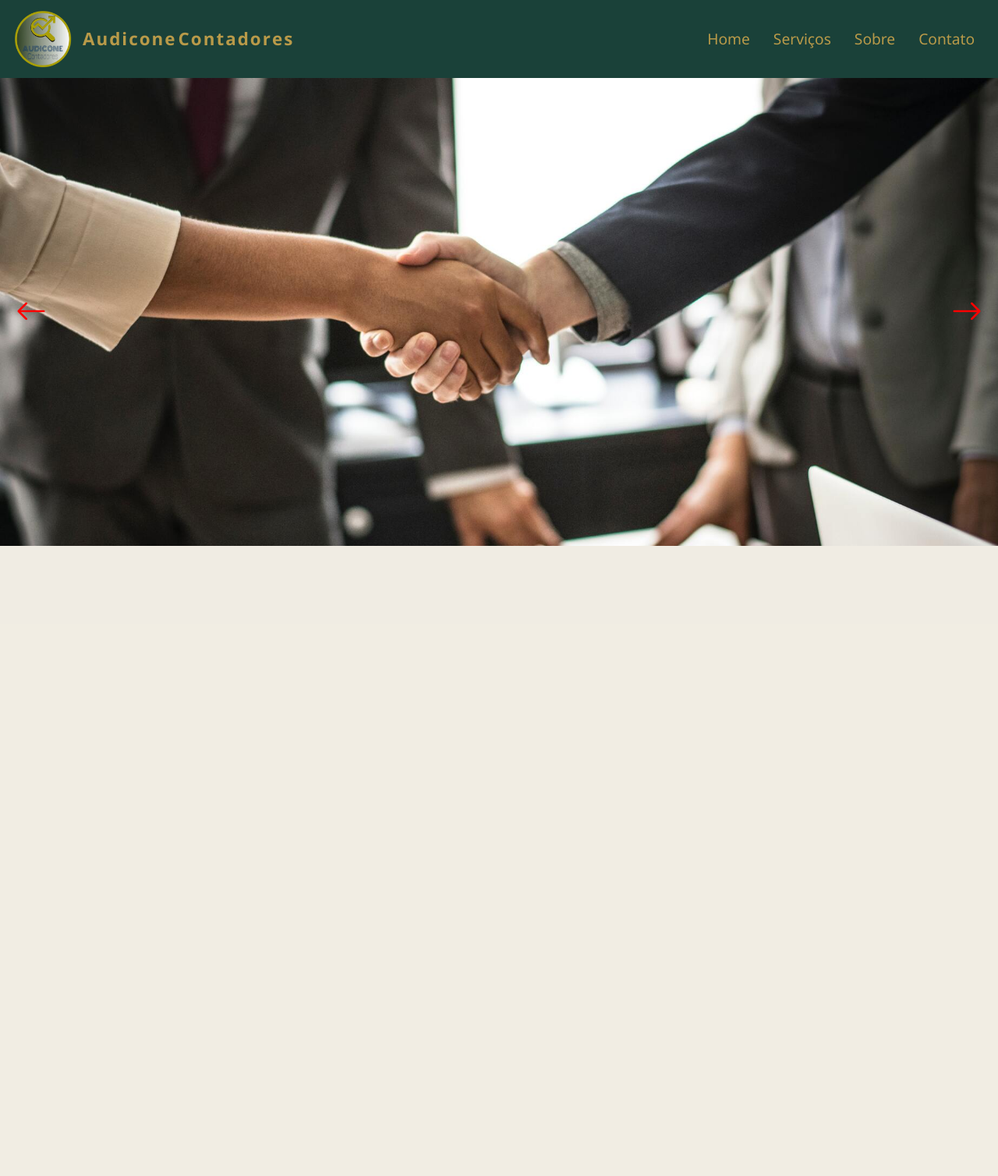
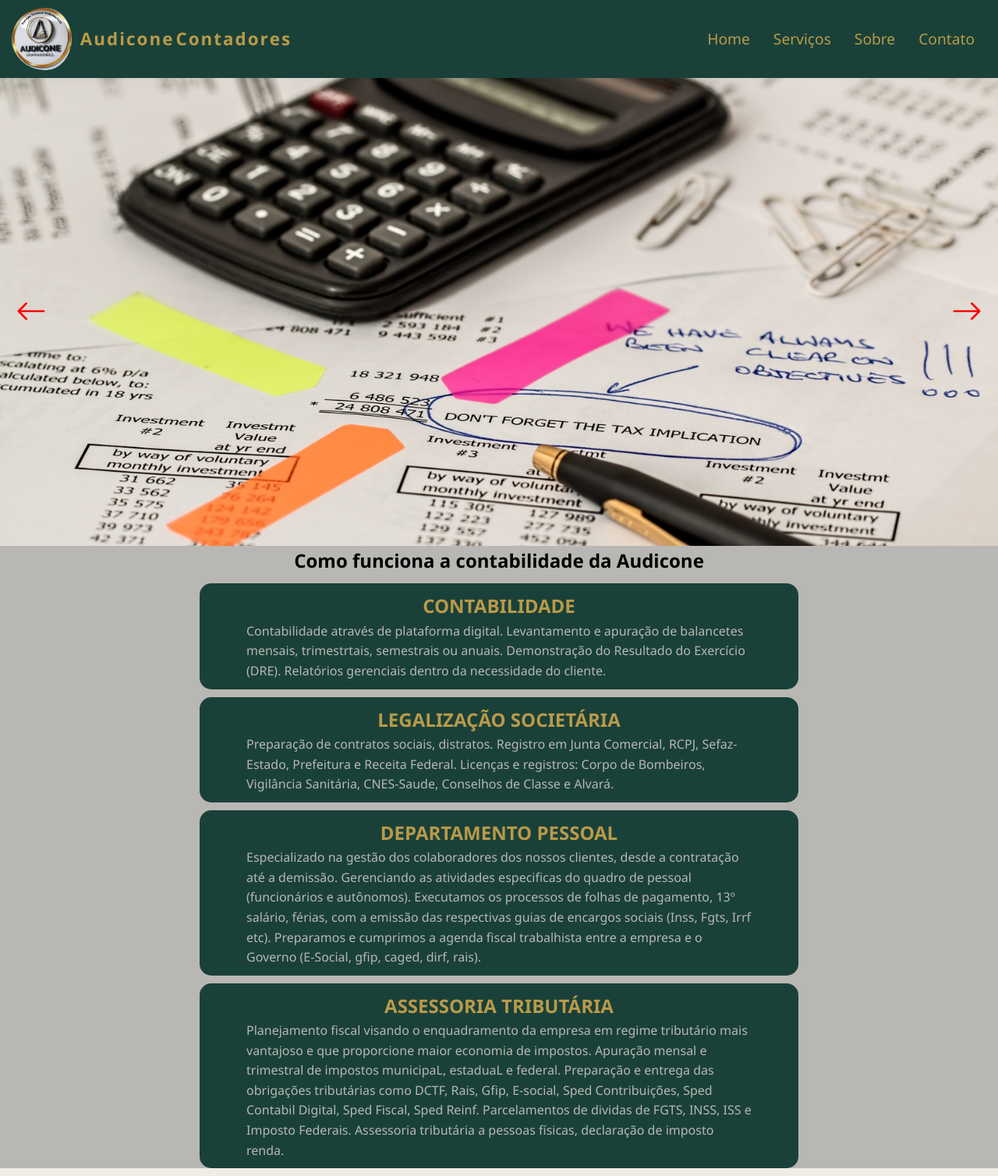
Before and after one commit to IsaqueLucas17121/Audicone, a PHP site: page / in a window 1280 px wide. Shown: the whole page at 78% size. Before the commit the page ends 700 px from the top, so only its background shows below. Run offline with PHP 8.4, Linux system fonts and the light colour scheme; some libraries are stand-ins or nearby versions.

Commit message:
atualização dia 06/07

```diff
--- a/index.html
+++ b/index.html
@@ -12,7 +12,7 @@
     <link rel="stylesheet" href="src/style.css">
 
     <!-- Icone da Barra -->
-    <link rel="shortcut icon" href="img/ImagemSite.avif" type="image/x-icon">
+    <link rel="shortcut icon" href="img/ImagemSite.jpeg" type="image/x-icon">
 
     <!-- Google Fonts -->
     <link rel="preconnect" href="https://fonts.googleapis.com">
@@ -27,7 +27,7 @@
 <body>
     <header>
         <div class="nav-img">
-            <img src="img/ImagemSite.avif" alt="Imagem da Audicone Contadores">
+            <img src="img/ImagemSite.jpeg" alt="Imagem da Audicone Contadores">
 
             <div id="resultado"></div>
 
@@ -58,14 +58,6 @@
                 <img src="img/slide3.jpg" alt="Foto do Slide 3">
             </div>
 
-            <div class="slide-radio">
-
-            </div>
-
-            <div class="slide-radioAuto">
-
-            </div>
-
             <button class="slide-button" id="button2">
                 <i class="bi bi-arrow-right"></i>
             </button>
@@ -73,9 +65,43 @@
     </section>
 
     <section>
-        <div class="class"></div>
-        <div class="class"></div>
-        <div class="class"></div>
+        <div class="box-back">
+            <h1>Como funciona a contabilidade da Audicone</h1>
+            <div class="box-cards" id="box-card1">
+                <h2>CONTABILIDADE</h2>
+                <article>
+                    Contabilidade através de plataforma digital. Levantamento e apuração de balancetes mensais, trimestrtais, semestrais ou anuais.
+                    Demonstração do Resultado do Exercício (DRE). Relatórios gerenciais dentro da necessidade do cliente.
+                </article>
+            </div>
+            <div class="box-cards" id="box-card2">
+                <h2>LEGALIZAÇÃO SOCIETÁRIA</h2>
+                <article>
+                    Preparação de contratos sociais, distratos. Registro em Junta Comercial, RCPJ, Sefaz-Estado, Prefeitura e Receita Federal.
+                    Licenças e registros: Corpo de Bombeiros, Vigilância Sanitária, CNES-Saude, Conselhos de Classe e Alvará.
+                </article>
+            </div>
+            <div class="box-cards" id="box-card3">
+                <h2>DEPARTAMENTO PESSOAL</h2>
+                <article>
+                    Especializado na gestão dos colaboradores dos nossos clientes, desde a contratação até a demissão.
+                    Gerenciando as atividades especificas do quadro de pessoal (funcionários e autônomos).
+                    Executamos os processos de folhas de pagamento, 13º salário, férias, com a emissão das respectivas guias de encargos sociais (Inss, Fgts, Irrf etc).
+                    Preparamos e cumprimos a agenda fiscal trabalhista entre a empresa e o Governo (E-Social, gfip, caged, dirf, rais).
+                </article>
+            </div>
+            <div class="box-cards" id="box-card4">
+                <h2>ASSESSORIA TRIBUTÁRIA</h2>
+                <article>
+                    Planejamento fiscal visando o enquadramento da empresa em regime tributário mais vantajoso e que proporcione maior economia de impostos.
+                    Apuração mensal e trimestral de impostos municipaL, estaduaL e federal.
+                    Preparação e entrega das obrigações tributárias como DCTF, Rais, Gfip, E-social, Sped Contribuições, Sped Contabil Digital, Sped Fiscal, Sped Reinf. Parcelamentos de dividas de FGTS, INSS, ISS e Imposto Federais.
+                    Assessoria tributária a pessoas físicas, declaração de imposto renda.
+                </article>
+            </div>
+
+        </div>
+
     </section>
 
     <footer>
--- a/src/script.js
+++ b/src/script.js
@@ -12,6 +12,16 @@ letras.forEach((letra,i) => {
 let index = 0;
 const totalSlides = 3;
 const slideContainer = document.getElementById('slide-allimg');
+
+window.addEventListener('load',function(){
+
+  setInterval(() =>{
+    index++;
+    if (index >= totalSlides) {index = 0};
+    updateSlide();
+
+  },8000);
+})
 
 document.getElementById('button1').addEventListener('click', () => {
   index--;
--- a/src/style.css
+++ b/src/style.css
@@ -33,6 +33,7 @@ header{
     top: 0;
     left: 0;
     min-height: 70px;
+    z-index: 999;
 }
 
 .nav-img{
@@ -45,6 +46,7 @@ header{
 .nav-img img{
     height: 100%;
     padding-right: 10px;
+    border-radius: 50%;
 }
 
 #resultado{
@@ -118,34 +120,53 @@ header{
 .slide-img{
     display: flex;
     align-items: center;
-    animation: slide 15s infinite alternate;
+    transition: all 3.5s ease;
 }
 .slide-img img{
     width: 100%;
     height: 100%;
     left: -100px;
 }
+section{
+    display: block;
+}
 
-@keyframes slide{
-    0%{
-        transform: translateX(0);
-    }
-    20%{
-        transform: translateX(0);
-    }
-    40%{
-        transform: translateX(-100%);
-    }
-    60%{
-        transform: translateX(-100%);
-    }
-    80%{
-        transform: translateX(-200%);
-    }
-    100%{
-        transform: translateX(-200%);
-    }
+.box-back{
+    width: 100%;
+    background-color: #b8b7b3;
+    padding: 10px auto;
 }
+.box-back h1{
+    margin-bottom: 10px;
+    color: black;
+    display: grid;
+    justify-content: center;
+    align-items: center;
+}
+.box-cards{
+    margin: 0 auto;
+    width: 60%;
+    padding: 10px 60px;
+    margin-bottom: 10px;
+    background-color: #1a4139;
+    border-radius: 15px;
+    cursor: pointer;
+    transition: all 0.5s ease;
+}
+.box-cards h2{
+    display: grid;
+    justify-content: center;
+    align-items: center;
+    color: #b99a49;
+}
+.box-cards article{
+    color: #b8b7b3;
+}
+
+.box-cards:hover {
+    scale: 1.05;
+}
+
 
 @keyframes letras{
     from {
```
Also changed, not shown: img/ImagemSite.avif (deleted), img/ImagemSite.jpeg (added). Lines whose indentation alone changed are shown as unchanged.
